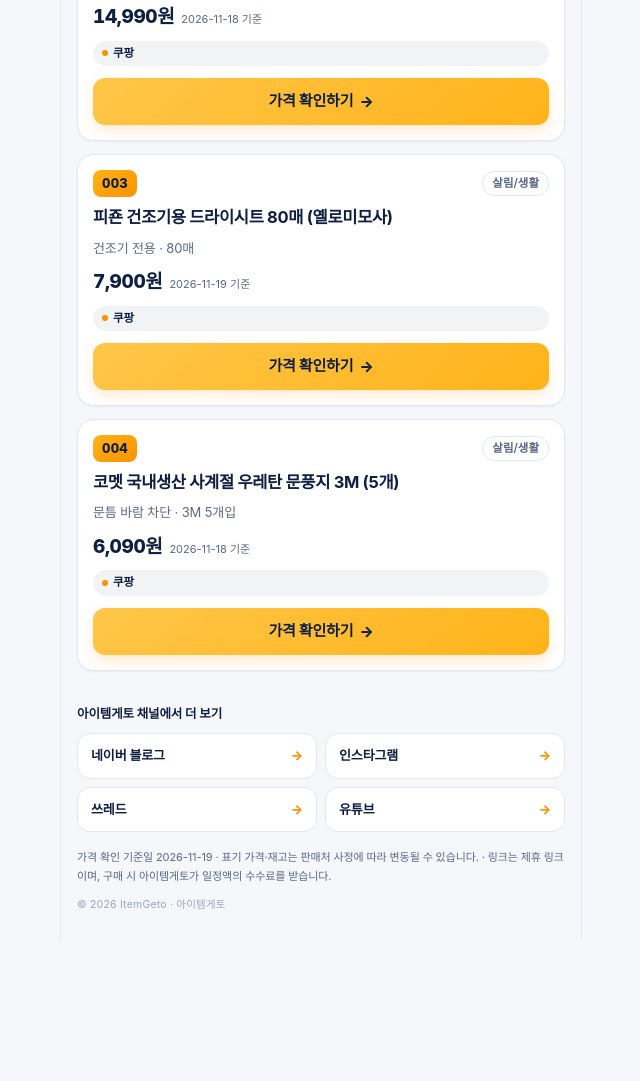
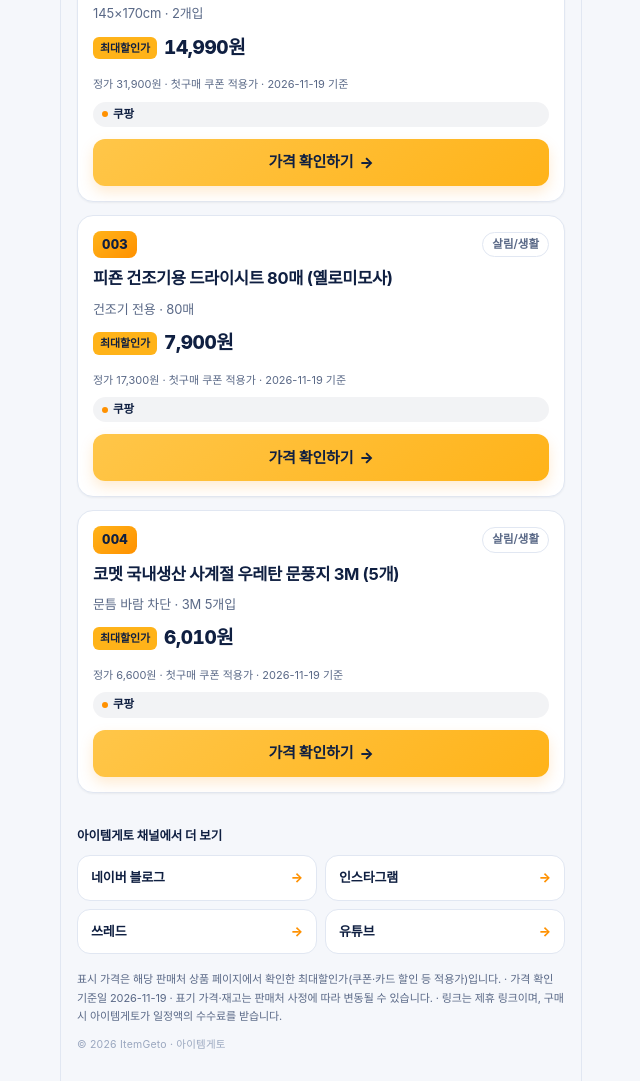
Before and after one commit to itemgeto/itemgeto.github.io, a plain HTML site: page index.html in a window 1280 px wide. Shown: the part 724-1805 px from the top of the page, without its empty margins (319-959 px from the left). Before the commit the page ends 1664 px from the top, so only its background shows below. Drawn offline with Linux system fonts and the light colour scheme.

Commit message:
feat: 가격을 판매처 확인 최대할인가로 갱신하고 화면에 최대할인가 배지·할인 조건 표시

```diff
--- a/app.js
+++ b/app.js
@@ -122,18 +122,29 @@
     var priceRow = document.createElement('div');
     priceRow.className = 'card-price';
 
+    // 가격은 판매처에서 확인한 최대할인가 기준임을 화면에 드러낸다
+    var priceTag = document.createElement('span');
+    priceTag.className = 'price-tag';
+    priceTag.textContent = '최대할인가';
+    priceRow.appendChild(priceTag);
+
     var price = document.createElement('span');
     price.className = 'price-value';
     price.textContent = formatPrice(product.price);
     priceRow.appendChild(price);
+    card.appendChild(priceRow);
 
-    if (product.priceNote) {
-      var note = document.createElement('span');
+    var metaParts = [];
+    if (typeof product.listPrice === 'number') metaParts.push('정가 ' + formatPrice(product.listPrice));
+    if (product.discountNote) metaParts.push(product.discountNote);
+    if (product.priceNote) metaParts.push(product.priceNote);
+
+    if (metaParts.length) {
+      var note = document.createElement('p');
       note.className = 'price-note';
-      note.textContent = product.priceNote;
-      priceRow.appendChild(note);
+      note.textContent = metaParts.join(' · ');
+      card.appendChild(note);
     }
-    card.appendChild(priceRow);
 
     if (product.platform) {
       var platform = document.createElement('span');
@@ -254,6 +265,7 @@
     if (data.disclosure) el.disclosure.textContent = data.disclosure;
 
     var parts = [];
+    if (data.pricePolicy) parts.push(data.pricePolicy);
     if (data.updatedAt) parts.push('가격 확인 기준일 ' + data.updatedAt);
     parts.push('표기 가격·재고는 판매처 사정에 따라 변동될 수 있습니다.');
     parts.push('링크는 제휴 링크이며, 구매 시 아이템게토가 일정액의 수수료를 받습니다.');
--- a/data/products.json
+++ b/data/products.json
@@ -5,6 +5,7 @@
     "tagline": "2030 신혼부부를 위한 가성비 꿀템 큐레이션"
   },
   "updatedAt": "2026-11-19",
+  "pricePolicy": "표시 가격은 해당 판매처 상품 페이지에서 확인한 최대할인가(쿠폰·카드 할인 등 적용가)입니다.",
   "disclosure": "이 페이지는 제휴 마케팅 활동의 일환으로, 구매 발생 시 일정액의 수수료를 제공받는 링크를 포함하고 있습니다.",
   "categories": [
     { "id": "all", "label": "전체" },
@@ -17,7 +18,9 @@
       "name": "삼성 비스포크 AI 냉장고 4도어 902L 푸드쇼케이스",
       "model": "RM70F90M1ZD",
       "spec": "902L · 에너지효율 1등급",
-      "price": 2190000,
+      "price": 1931200,
+      "listPrice": 2840000,
+      "discountNote": "즉시할인·쿠폰·우리카드 8% 결제 기준",
       "priceNote": "2026-11-19 기준",
       "category": "appliance",
       "platform": "네이버쇼핑",
@@ -32,7 +35,9 @@
       "model": "",
       "spec": "145×170cm · 2개입",
       "price": 14990,
-      "priceNote": "2026-11-18 기준",
+      "listPrice": 31900,
+      "discountNote": "첫구매 쿠폰 적용가",
+      "priceNote": "2026-11-19 기준",
       "category": "living",
       "platform": "쿠팡",
       "platformKey": "coupang",
@@ -46,6 +51,8 @@
       "model": "",
       "spec": "건조기 전용 · 80매",
       "price": 7900,
+      "listPrice": 17300,
+      "discountNote": "첫구매 쿠폰 적용가",
       "priceNote": "2026-11-19 기준",
       "category": "living",
       "platform": "쿠팡",
@@ -59,8 +66,10 @@
       "name": "코멧 국내생산 사계절 우레탄 문풍지 3M (5개)",
       "model": "",
       "spec": "문틈 바람 차단 · 3M 5개입",
-      "price": 6090,
-      "priceNote": "2026-11-18 기준",
+      "price": 6010,
+      "listPrice": 6600,
+      "discountNote": "첫구매 쿠폰 적용가",
+      "priceNote": "2026-11-19 기준",
       "category": "living",
       "platform": "쿠팡",
       "platformKey": "coupang",
--- a/styles.css
+++ b/styles.css
@@ -297,10 +297,21 @@ body {
 
 .card-price {
   display: flex;
-  align-items: baseline;
+  align-items: center;
   flex-wrap: wrap;
   gap: 7px;
   margin-top: 1px;
+}
+
+.price-tag {
+  display: inline-block;
+  padding: 3px 7px;
+  border-radius: 6px;
+  background: var(--yellow);
+  color: var(--navy);
+  font-size: 11px;
+  font-weight: 800;
+  letter-spacing: -.01em;
 }
 
 .price-value {
@@ -312,7 +323,10 @@ body {
 }
 
 .price-note {
+  display: block;
+  margin: 5px 0 0;
   font-size: 11px;
+  line-height: 1.5;
   color: var(--muted);
 }
 
```
Also changed, not shown: 1 other file.
